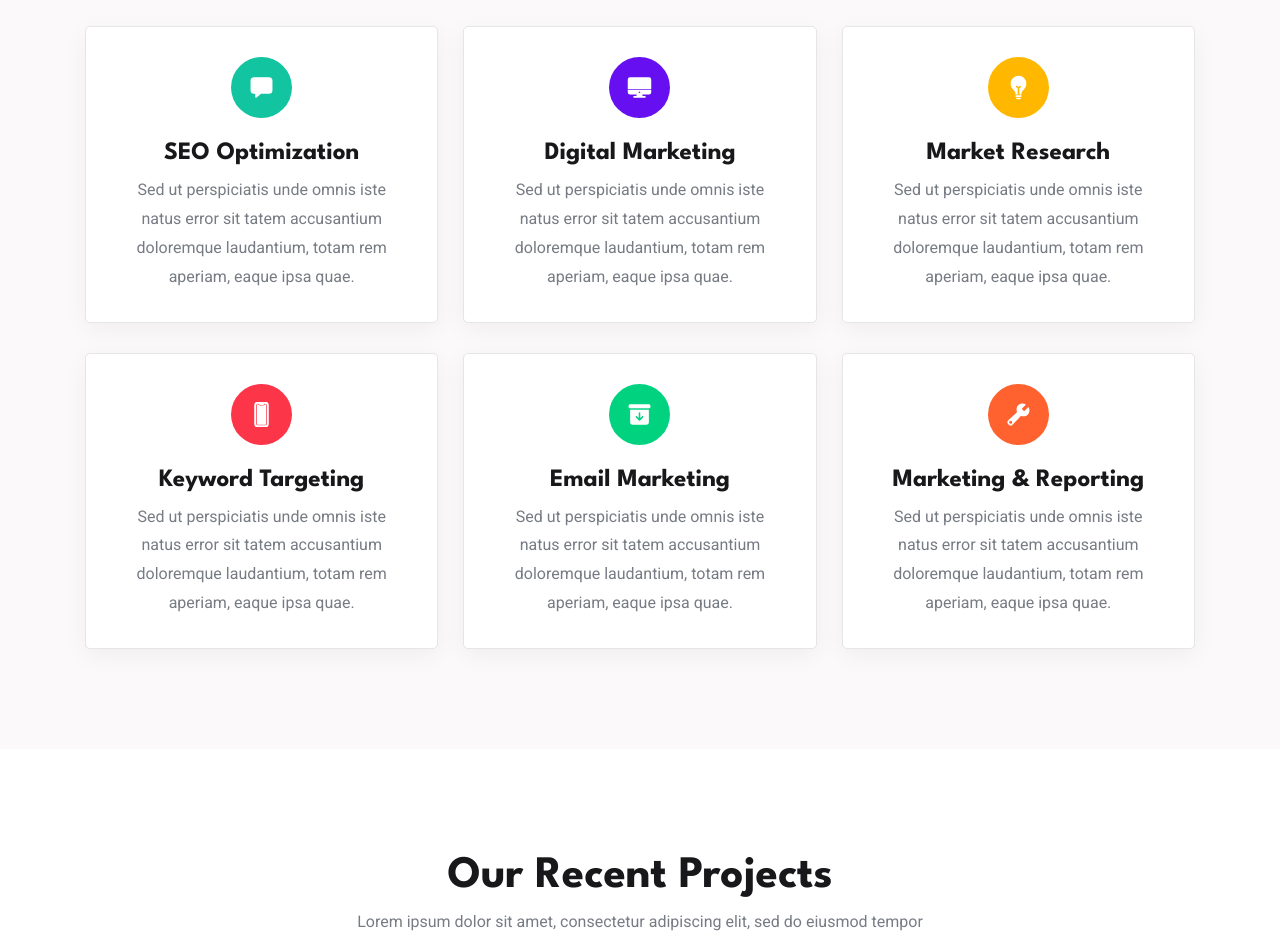
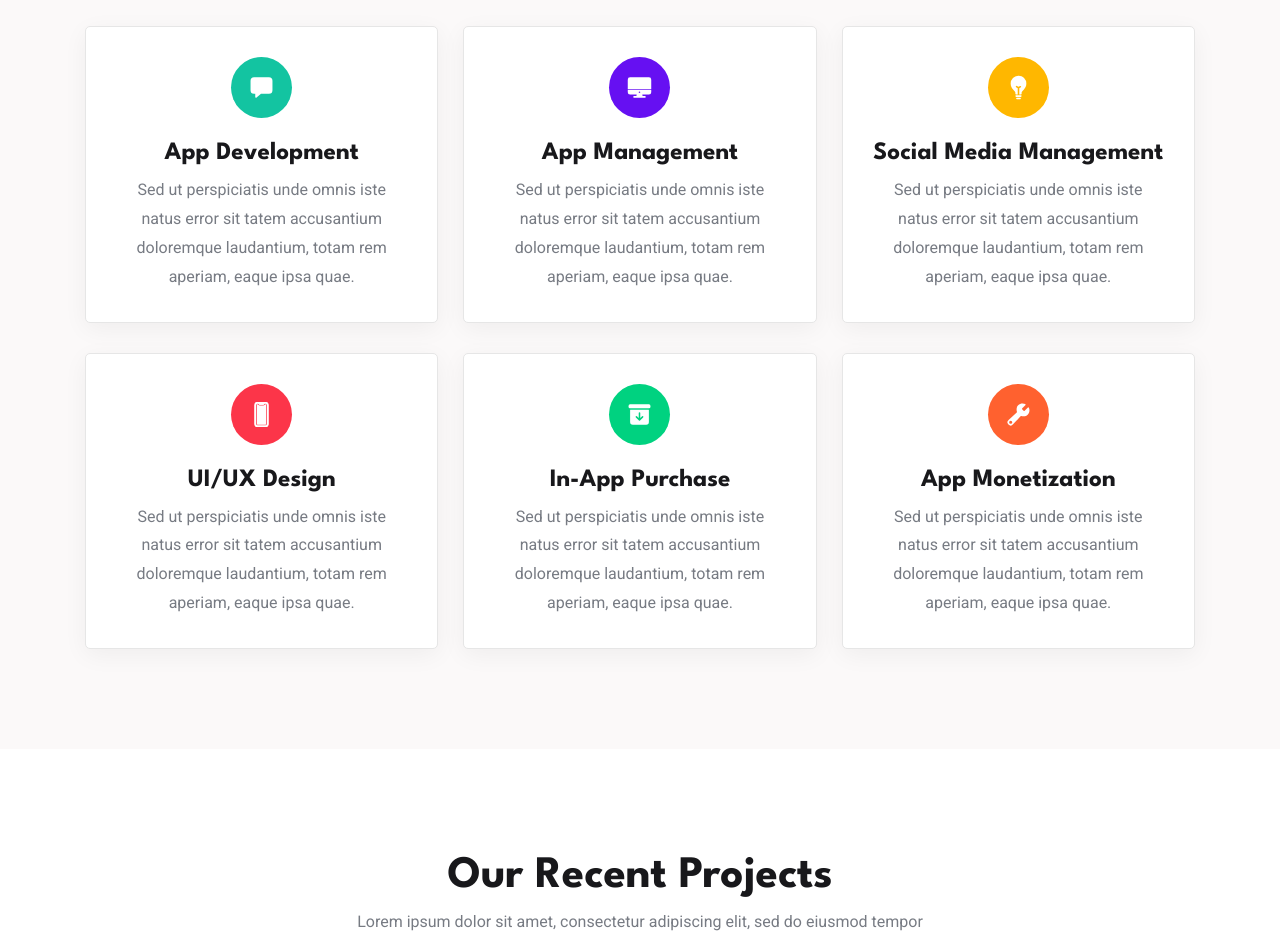
Before and after one commit to preapps/preapp.github.io, a plain HTML site: page index.html in a window 1280 px wide. Shown: the part 980-1918 px from the top of the page. Drawn offline with nearby package versions, Linux system fonts and the light colour scheme.

Commit message:
Update index.html

```diff
--- a/index.html
+++ b/index.html
@@ -145,7 +145,7 @@
                 </div>
 
                 <h3 class="h3">
-                  <a href="#" class="card-title">SEO Optimization</a>
+                  <a href="#" class="card-title">App Development</a>
                 </h3>
 
                 <p class="card-text">
@@ -165,7 +165,7 @@
                 </div>
 
                 <h3 class="h3">
-                  <a href="#" class="card-title">Digital Marketing</a>
+                  <a href="#" class="card-title">App Management</a>
                 </h3>
 
                 <p class="card-text">
@@ -185,7 +185,7 @@
                 </div>
 
                 <h3 class="h3">
-                  <a href="#" class="card-title">Market Research</a>
+                  <a href="#" class="card-title">Social Media Management</a>
                 </h3>
 
                 <p class="card-text">
@@ -205,7 +205,7 @@
                 </div>
 
                 <h3 class="h3">
-                  <a href="#" class="card-title">Keyword Targeting</a>
+                  <a href="#" class="card-title">UI/UX Design</a>
                 </h3>
 
                 <p class="card-text">
@@ -225,7 +225,7 @@
                 </div>
 
                 <h3 class="h3">
-                  <a href="#" class="card-title">Email Marketing</a>
+                  <a href="#" class="card-title">In-App Purchase</a>
                 </h3>
 
                 <p class="card-text">
@@ -245,7 +245,7 @@
                 </div>
 
                 <h3 class="h3">
-                  <a href="#" class="card-title">Marketing & Reporting</a>
+                  <a href="#" class="card-title">App Monetization</a>
                 </h3>
 
                 <p class="card-text">
```
